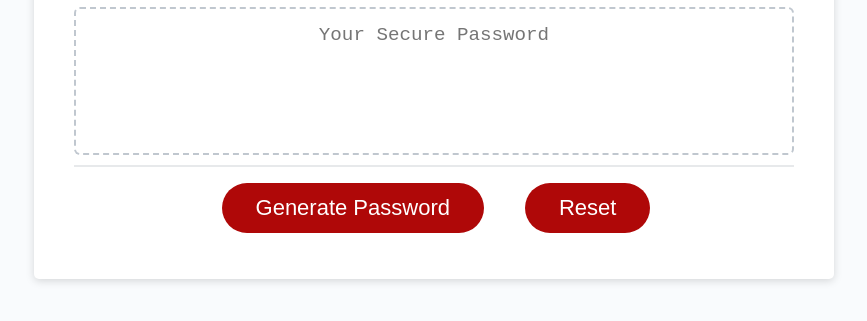
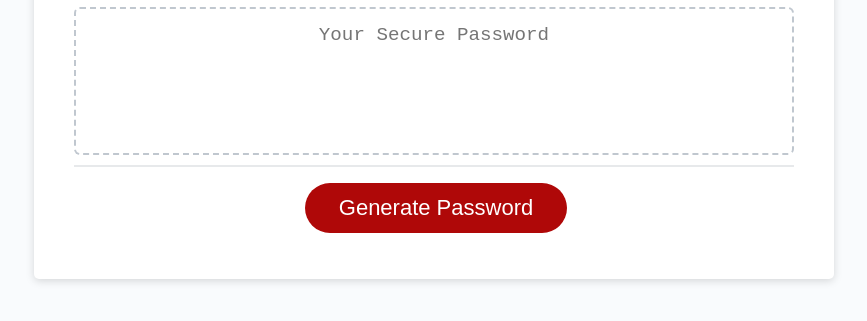
Before and after one commit to calihuddleston/password-generator, a plain HTML site: page 02-Challenge/Develop/index.html in a window 1280 px wide. Shown: the part 241-562 px from the top of the page, without its empty margins (206-1073 px from the left). Drawn offline with Linux system fonts and the light colour scheme.

Commit message:
"removed attempted reset button"

```diff
--- a/02-Challenge/Develop/index.html
+++ b/02-Challenge/Develop/index.html
@@ -26,7 +26,6 @@
         </div>
         <div class="card-footer">
           <button id="generate" class="btn">Generate Password</button>
-          <button id="resetid" class="btn">Reset</button>
         </div>
       </div>
     </div>
```
